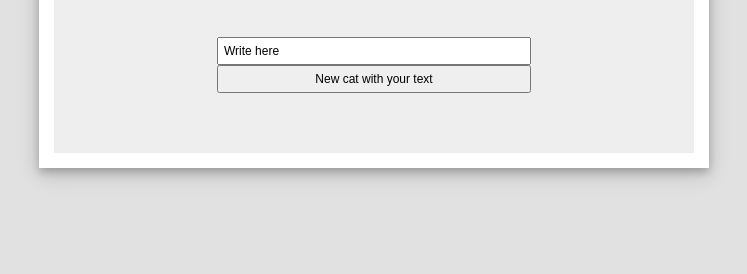
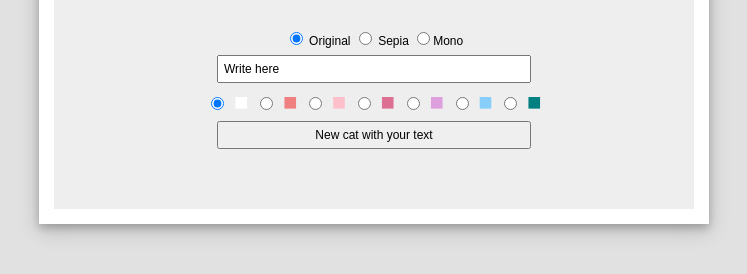
Before and after one commit to PepitaK/Cat-Project, a React app: page / in a window 1280 px wide. Shown: the part 334-608 px from the top of the page, without its empty margins (266-1013 px from the left). Built offline with nearby package versions, Linux system fonts and the light colour scheme.

Commit message:
css korjauksia

```diff
--- a/public/index.html
+++ b/public/index.html
@@ -15,7 +15,23 @@
     <div id="root">
       <div id="wrapper">
       <div id="picture"> content</div>
-      <CENTER><input type="text" onfocus="this.value=''" id="tekstikentta" name="lastname" value="Write here">
+            <center>
+      <input type="radio" name="filter" value="Original" checked> Original
+      <input type="radio" name="filter" value="sepia"> Sepia
+      <input type="radio" name="filter" value="mono">Mono
+      <br>
+      <input type="text" onfocus="this.value=''" id="tekstikentta" name="lastname" value="Write here"><br>
+      <div id="colors">
+      <input type="radio" name="color" value="white" checked> <font color="white">■</font>
+      <input type="radio" name="color" value="lightcoral"> <font color="lightcoral">■</font>
+      <input type="radio" name="color" value="pink"> <font color="pink">■</font>
+      <input type="radio" name="color" value="palevioletred"> <font color="palevioletred">■</font>
+      <input type="radio" name="color" value="plum"> <font color="plum">■</font>
+      <input type="radio" name="color" value="lightskyblue"> <font color="lightskyblue">■</font>
+      <input type="radio" name="color" value="teal"> <font color="teal">■</font>
+    </div>
+
+
       <div id="button"> </div>
 </center>
     </div>
--- a/src/index.css
+++ b/src/index.css
@@ -1,17 +1,20 @@
 body {
   margin: 0;
   padding: 0;
-  font-family: -apple-system, BlinkMacSystemFont, "Segoe UI", "Roboto", "Oxygen",
-    "Ubuntu", "Cantarell", "Fira Sans", "Droid Sans", "Helvetica Neue",
-    sans-serif;
+  font-family: arial;
+  font-size: 12px;
   -webkit-font-smoothing: antialiased;
   -moz-osx-font-smoothing: grayscale;
 }
 
+p {
+  font-size: 12px;
+}
 code {
   font-family: source-code-pro, Menlo, Monaco, Consolas, "Courier New",
     monospace;
 }
+
 
 img {
   border-radius: 50%;
@@ -24,6 +27,7 @@ img {
   margin-right: auto;
   padding: 10px;
   margin-top: 50px;
+  margin-bottom: 30px;
 
 }
 
@@ -33,11 +37,28 @@ button {
   margin-bottom: 60px;
   font-size: 12px;
   font-family: arial;
+  margin-top: 5px;
+  -webkit-transition-duration: 2s; /* Safari */
+transition-duration: 2s;
 }
 
-input {
+button:hover{
+  background-color: lightgray;
+}
+
+input{
+  margin-top: 5px;
+  margin-bottom: 5px;
+  font-size: 12px;
+  font-family: arial;
+}
+
+#colors {
+  font-size: 24px;
+}
+#tekstikentta {
   padding: 5px;
-  margin-top: 40px;
+  margin-top: 5px;
   width: 300px;
   font-size: 12px;
   font-family: arial;
--- a/src/index.js
+++ b/src/index.js
@@ -17,14 +17,17 @@ function printimage() {
 function printimagewtext() {
 
 var first = '<div><img src="https://cataas.com/cat/says/';
-var what = document.getElementById("tekstikentta").value;
-var end = '" alt="Cat"></img></div>';
+var what = document.getElementById("tekstikentta").value ;
+var filter = "?filter=" ;
+var color = "&color=" + document.querySelector('input[name=color]:checked').value + '"';
+var end = ' alt="Cat"></img></div>';
 
 if (document.getElementById("tekstikentta").value.length === 0){
 
 }
 else{
-document.getElementById("picture").innerHTML = first + what + end;
+document.getElementById("picture").innerHTML = first + what + filter + color + end;
+console.log("Hi there! Nice choice! Nurr Nurr!")
 }
 
 }
```
